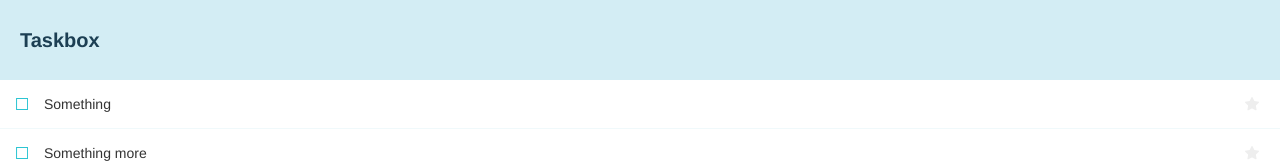
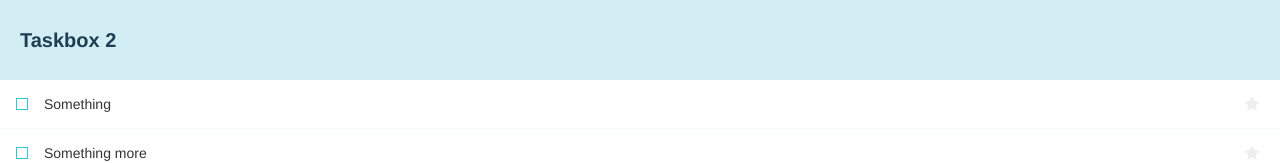
Before and after one commit to withchristopher/storybook-library-one, a React (Create React App) app: page / in a window 1280 px wide. Shown: the top 163 px of the page. Built offline with nearby package versions, Linux system fonts and the light colour scheme; a web font is replaced by a local one.

Commit message:
Update InboxScreen.js

```diff
--- a/src/components/InboxScreen.js
+++ b/src/components/InboxScreen.js
@@ -21,7 +21,7 @@ export function PureInboxScreen({ error }) {
         <div className="page lists-show">
           <nav>
             <h1 className="title-page">
-              <span className="title-wrapper">Taskbox</span>
+              <span className="title-wrapper">Taskbox 2</span>
             </h1>
           </nav>
           <TaskList />
```
